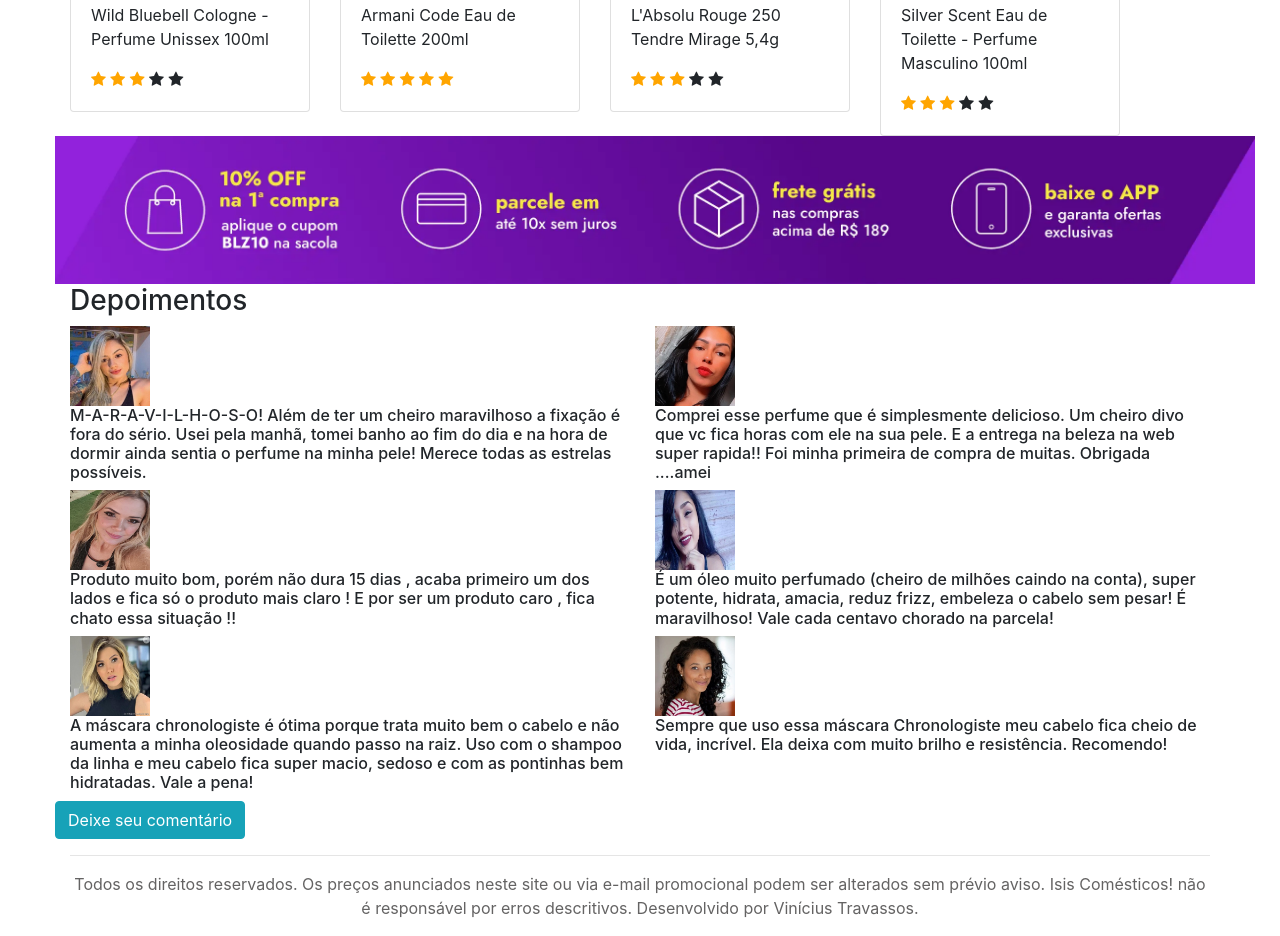
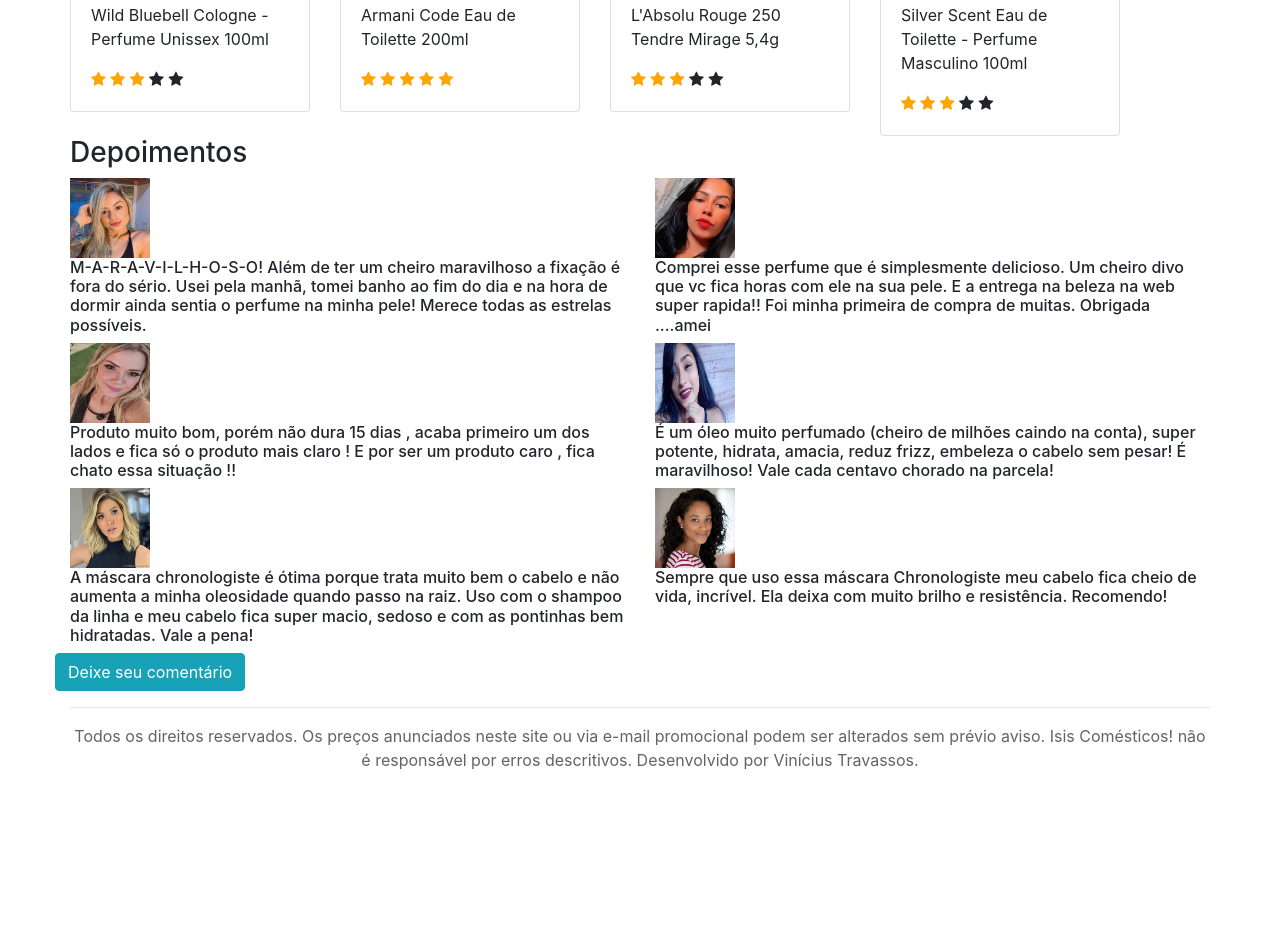
Before and after one commit to Travassos13/sitecompras, a plain HTML site: page index.html in a window 1280 px wide. Shown: the part 1418-2354 px from the top of the page. After the commit the page ends 2206 px from the top, so only its background shows below. Drawn offline with nearby package versions, Linux system fonts and the light colour scheme.

Commit message:
Update index.html

```diff
--- a/index.html
+++ b/index.html
@@ -242,9 +242,7 @@
                         </div>
                     </div>
                 </div>
-            <div class="row">
-                <img src="./imagens/banner.webp" alt="banner" width="1200px">
-            </div>
+
 
             <h3>Depoimentos</h3>
             <div class="row">
```
